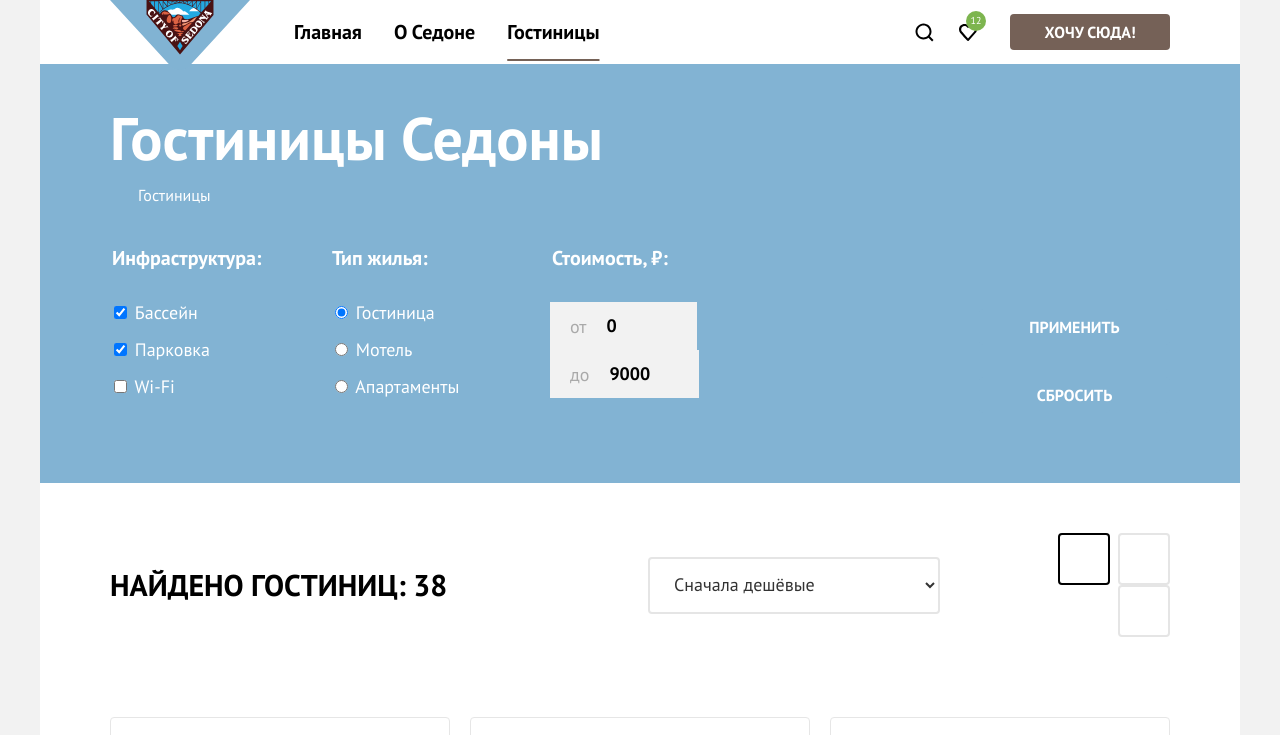
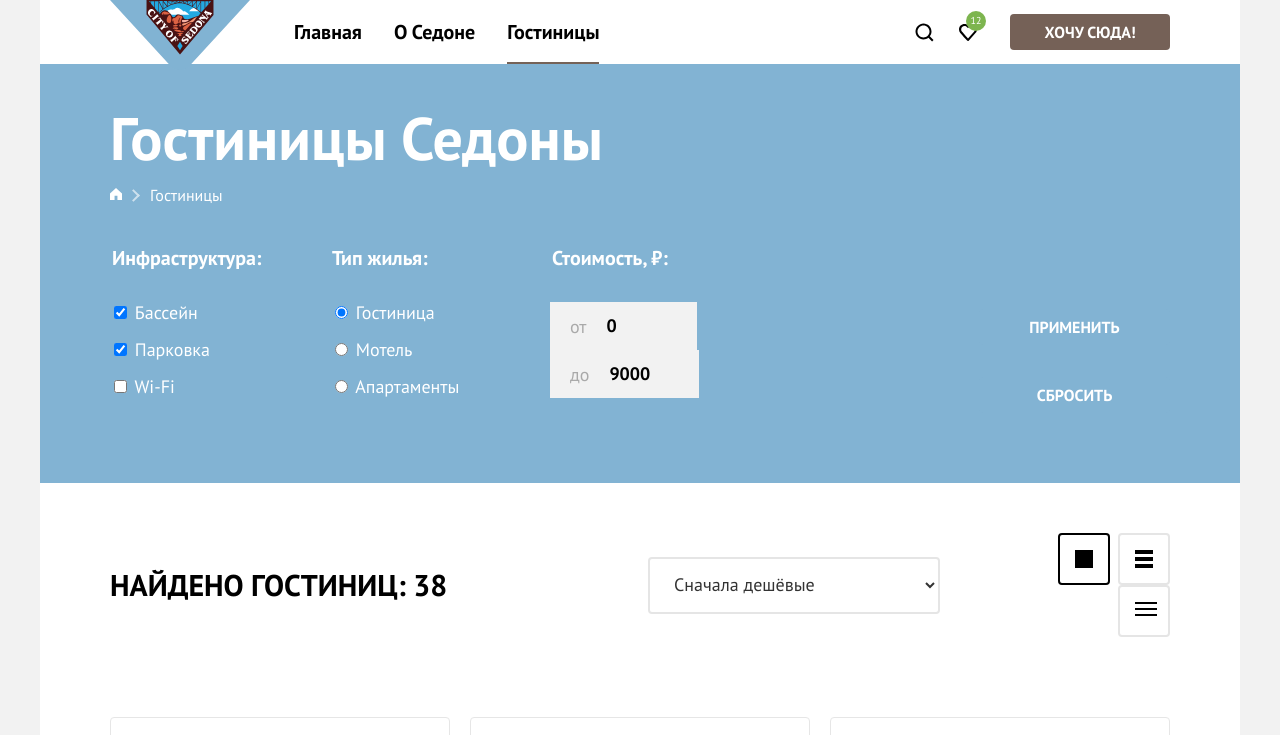
Before and after one commit to r4mdevelopment/2674855-sedona-2, a plain HTML site: page catalog.html in a window 1280 px wide. Shown: the top 735 px of the page. Drawn offline with Linux system fonts and the light colour scheme.

Commit message:
Добавляет декоративные элементы

```diff
--- a/styles/styles.css
+++ b/styles/styles.css
@@ -68,6 +68,16 @@ a {
   background-color: #756157;
   border: 0;
   border-radius: 4px;
+  cursor: pointer;
+}
+
+.button:hover {
+  background-color: #615048;
+}
+
+.button:focus-visible {
+  outline: 3px solid #83b3d3;
+  outline-offset: 2px;
 }
 
 .page-header {
@@ -120,10 +130,17 @@ a {
 }
 
 .navigation__link--current {
-  text-decoration: underline;
-  text-decoration-thickness: 2px;
-  text-underline-offset: 20px;
-  text-decoration-color: #756257;
+  position: relative;
+}
+
+.navigation__link--current::after {
+  position: absolute;
+  right: 16px;
+  bottom: 0;
+  left: 16px;
+  height: 2px;
+  background-color: #756257;
+  content: "";
 }
 
 .navigation__link--search,
@@ -172,6 +189,7 @@ a {
 }
 
 .hero {
+  position: relative;
   min-height: 485px;
   padding-top: 1px;
   background-color: #82b3d3;
@@ -179,6 +197,17 @@ a {
   background-repeat: no-repeat;
   background-position: center top;
   background-size: cover;
+}
+
+.hero::after {
+  position: absolute;
+  right: 0;
+  bottom: 0;
+  left: 0;
+  height: 57px;
+  background-color: #ffffff;
+  clip-path: polygon(0 0, 50% 100%, 100% 0, 100% 100%, 0 100%);
+  content: "";
 }
 
 .hero__image {
@@ -278,6 +307,16 @@ a {
   font-weight: 700;
   color: #000000;
   text-transform: uppercase;
+}
+
+.advantages__subtitle::after {
+  display: block;
+  width: 60px;
+  height: 2px;
+  margin: 30px auto 0;
+  background-color: currentcolor;
+  opacity: 0.3;
+  content: "";
 }
 
 .advantages__item--wide .advantages__subtitle {
@@ -471,6 +510,7 @@ a {
 }
 
 .breadcrumbs__item {
+  position: relative;
   margin-right: 28px;
   font-size: 16px;
   line-height: 21px;
@@ -547,6 +587,16 @@ a {
   background-color: #00000000;
 }
 
+.catalog-filter__button:hover,
+.subscribe__button:hover,
+.hotel-card__button--favorite:hover {
+  background-color: #68a2ca;
+}
+
+.catalog-filter__button--reset:hover {
+  background-color: #ffffff33;
+}
+
 .catalog-results {
   display: grid;
   grid-template-columns: 1fr 292px 160px;
@@ -580,6 +630,7 @@ a {
 }
 
 .catalog-results__view-link {
+  position: relative;
   display: block;
   width: 48px;
   height: 48px;
@@ -590,6 +641,39 @@ a {
 
 .catalog-results__view-link--current {
   border-color: #000000;
+}
+
+.catalog-results__view-link::before {
+  position: absolute;
+  top: 15px;
+  left: 15px;
+  width: 18px;
+  height: 18px;
+  background-color: #000000;
+  content: "";
+}
+
+.catalog-results__view-item:nth-child(1) .catalog-results__view-link::before {
+  box-shadow:
+    0 0 0 0 #000000,
+    24px 0 0 -12px #000000,
+    0 24px 0 -12px #000000,
+    24px 24px 0 -12px #000000;
+}
+
+.catalog-results__view-item:nth-child(2) .catalog-results__view-link::before {
+  height: 4px;
+  box-shadow:
+    0 7px 0 0 #000000,
+    0 14px 0 0 #000000;
+}
+
+.catalog-results__view-item:nth-child(3) .catalog-results__view-link::before {
+  width: 22px;
+  height: 2px;
+  box-shadow:
+    0 6px 0 0 #000000,
+    0 12px 0 0 #000000;
 }
 
 .hotel-list {
@@ -646,6 +730,10 @@ a {
 
 .hotel-card__button--favorite-current {
   background-color: #7db54f;
+}
+
+.hotel-card__button--favorite-current:hover {
+  background-color: #6c9e42;
 }
 
 .hotel-card__stars {
@@ -710,3 +798,26 @@ a {
   color: #000000;
   background-color: #f2f2f2;
 }
+
+.breadcrumbs__item:not(:last-child)::after {
+  position: absolute;
+  top: 6px;
+  right: -16px;
+  width: 7px;
+  height: 7px;
+  border-top: 2px solid #ffffff;
+  border-right: 2px solid #ffffff;
+  transform: rotate(45deg);
+  opacity: 0.6;
+  content: "";
+}
+
+.breadcrumbs__link[href="index.html"]::before {
+  display: block;
+  width: 12px;
+  height: 12px;
+  margin-top: 3px;
+  background-color: #ffffff;
+  clip-path: polygon(50% 0, 100% 45%, 100% 100%, 62% 100%, 62% 65%, 38% 65%, 38% 100%, 0 100%, 0 45%);
+  content: "";
+}
```
